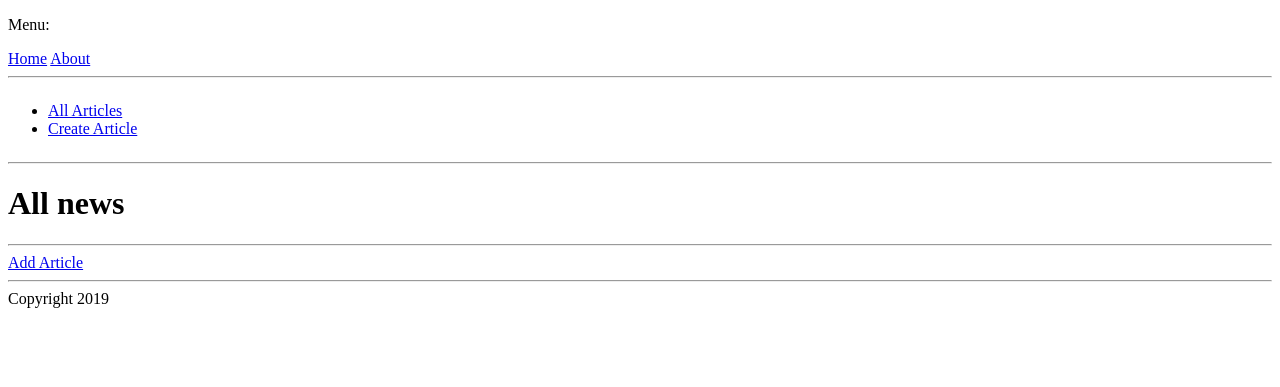
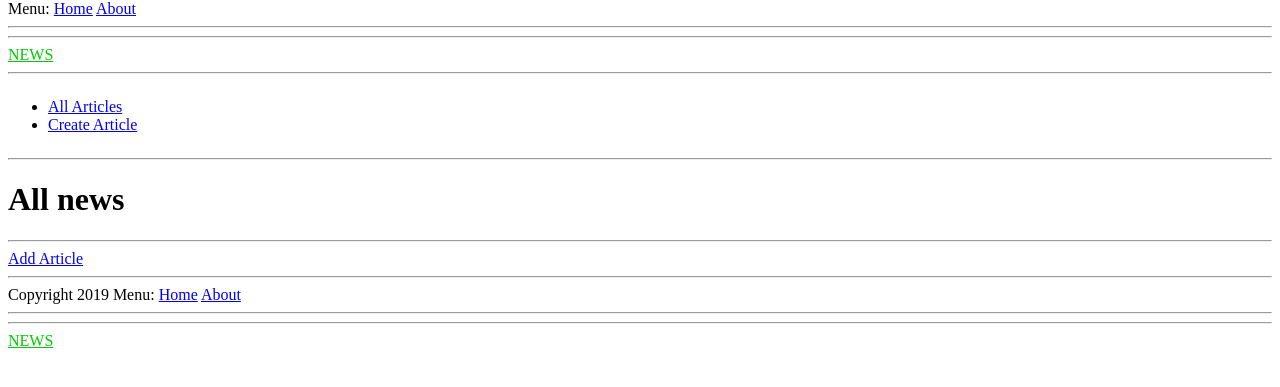
Before and after one commit to iArtem88/codeigniter-mvc, a CodeIgniter app: page /database/news in a window 1280 px wide. Shown: the part 26-413 px from the top of the page. Run offline with CodeIgniter, Linux system fonts and the light colour scheme; data that the repository does not hold is empty.

Commit message:
new DB table films, news modules and controllers.

```diff
--- a/application/controllers/News.php
+++ b/application/controllers/News.php
@@ -15,7 +15,7 @@ defined('BASEPATH') OR exit('No direct script access allowed');
  *
  *
  */
-class News extends CI_Controller
+class News extends MY_Controller
 {
 
     public function __construct()
@@ -26,66 +26,66 @@ class News extends CI_Controller
 
     public function index()
     {
-        $data['title'] = 'All News';
-        $data['news'] = $this->news_model->getNews();
+        $this->data['title'] = 'All News';
+        $this->data['all_news'] = $this->news_model->getNews();
 
-        $this->load->view('templates/header', $data);
-        $this->load->view('news/index', $data);
+        $this->load->view('templates/header', $this->data);
+        $this->load->view('news/index', $this->data);
         $this->load->view('templates/footer');
     }
 
     public function view($slug = null)
     {
-        $data['news_item'] = $this->news_model->getNews($slug);
+        $this->data['news_item'] = $this->news_model->getNews($slug);
 
-        if (empty($data['news_item'])) {
+        if (empty($this->data['news_item'])) {
             show_404();
         }
 
-        $data['title'] = $data['news_item']['title'];
-        $data['text'] = $data['news_item']['text'];
+        $this->data['title'] = $this->data['news_item']['title'];
+        $this->data['text'] = $this->data['news_item']['text'];
 
-        $this->load->view('templates/header', $data);
-        $this->load->view('news/view', $data);
+        $this->load->view('templates/header', $this->data);
+        $this->load->view('news/view', $this->data);
         $this->load->view('templates/footer');
     }
 
     public function create()
     {
-        $data['title'] = 'Add article';
+        $this->data['title'] = 'Add article';
 
         $title = $this->input->post('title');
         $text = $this->input->post('text');
 
-        $this->load->view('templates/header', $data);
+        $this->load->view('templates/header', $this->data);
 
         if ($title && $text) {
 
             if ($this->news_model->addArticle($title, $text)) {
 
-                $this->load->view('news/success', $data);
+                $this->load->view('news/success', $this->data);
             }
         }
 
-        $this->load->view('news/create', $data);
+        $this->load->view('news/create', $this->data);
         $this->load->view('templates/footer');
     }
 
     public function edit($slug = null)
     {
-        $data['title'] = 'Edit article';
+        $this->data['title'] = 'Edit article';
 
-        $data['news_item'] = $this->news_model->getNews($slug);
+        $this->data['news_item'] = $this->news_model->getNews($slug);
 
-        if (empty($data['news_item'])) {
+        if (empty($this->data['news_item'])) {
             show_404();
         }
 
         if($slug) {
 
-            $data['title_news'] = $data['news_item']['title'];
-            $data['text_news'] = $data['news_item']['text'];
-            $data['slug_news'] = $data['news_item']['slug'];
+            $this->data['title_news'] = $this->data['news_item']['title'];
+            $this->data['text_news'] = $this->data['news_item']['text'];
+            $this->data['slug_news'] = $this->data['news_item']['slug'];
 
         }
 
@@ -103,28 +103,28 @@ class News extends CI_Controller
                 }
             }
 
-        $this->load->view('templates/header', $data);
-        $this->load->view('news/edit', $data);
+        $this->load->view('templates/header', $this->data);
+        $this->load->view('news/edit', $this->data);
         $this->load->view('templates/footer');
     }
 
     public function delete($slug = null)
     {
-        $data['news'] = $this->news_model->getNews($slug); //$data['news_item'] - just for test attentiveness
+        $this->data['news_deleted'] = $this->news_model->getNews($slug); //$this->data['news_item'] - just for test attentiveness
 
-        if (empty($data['news'])) {
+        if (empty($this->data['news_deleted'])) {
             show_404();
         }
 
-        $data['title'] = 'Remove article';
-        $data['result'] = 'Remove error' . $data['news']['title'];
+        $this->data['title'] = 'Remove article';
+        $this->data['result'] = 'Remove error' . $this->data['news_deleted']['title'];
 
         if($this->news_model->deleteArticle($slug)) {
-            $data['result'] = $data['news']['title'] . ' removed succesfully';
+            $this->data['result'] = $this->data['news_deleted']['title'] . ' removed succesfully';
         }
 
-        $this->load->view('templates/header', $data);
-        $this->load->view('news/delete', $data);
+        $this->load->view('templates/header', $this->data);
+        $this->load->view('news/delete', $this->data);
         $this->load->view('templates/footer');
     }
 }
--- a/application/core/MY_Controller.php
+++ b/application/core/MY_Controller.php
@@ -11,5 +11,8 @@ class MY_Controller extends CI_Controller {
 
 		$this->load->model('news_model');
 		$this->data['news'] = $this->news_model->getNews();
+
+		$this->load->model('films_model');
+		$this->data['films'] = $this->films_model->getFilmsByRating(4);
 	}
 }
--- a/application/views/news/index.php
+++ b/application/views/news/index.php
@@ -1,5 +1,5 @@
 <h1>All news</h1>
-<?php foreach ($news as $article) { ?>
+<?php foreach ($all_news as $article) { ?>
     <a href="news/<?php echo $article['slug']; ?>">
         <h2><?php echo $article['title']; ?></h2>
     </a>
--- a/application/views/templates/footer.php
+++ b/application/views/templates/footer.php
@@ -1,4 +1,11 @@
 <hr>
-<footer>Copyright 2019</footer>
+<footer>Copyright 2019
+	<?php
+	$this->load->view( 'templates/menu',
+		isset( $news ) ? $news : null,
+		isset( $films ) ? $news : null
+	);
+	?>
+</footer>
 </body>
 </html>
--- a/application/views/templates/header.php
+++ b/application/views/templates/header.php
@@ -1,14 +1,19 @@
 <!doctype html>
 <html lang="en">
 <head>
-	<meta charset="UTF-8">
-	<meta name="viewport"
-	      content="width=device-width, user-scalable=no, initial-scale=1.0, maximum-scale=1.0, minimum-scale=1.0">
-	<meta http-equiv="X-UA-Compatible" content="ie=edge">
-	<title><?php echo $title; ?></title>
+    <meta charset="UTF-8">
+    <meta name="viewport"
+          content="width=device-width, user-scalable=no, initial-scale=1.0, maximum-scale=1.0, minimum-scale=1.0">
+    <meta http-equiv="X-UA-Compatible" content="ie=edge">
+    <title><?php echo $title; ?></title>
 </head>
 <header>Logo</header>
-    <?php $this->load->view('templates/menu' ); ?>
+    <?php
+    $this->load->view( 'templates/menu',
+        isset( $news ) ? $news : null,
+        isset( $films ) ? $news : null
+    );
+    ?>
 <hr>
 <ul style="display: inline-block">
     <li><a href="/news">All Articles</a></li>
--- a/application/views/templates/menu.php
+++ b/application/views/templates/menu.php
@@ -1,3 +1,13 @@
-<p>Menu:</p>
-<a href="/home">Home</a>
+<span>Menu: </span>
+<a href="/">Home</a>
 <a href="/about">About</a>
+<hr>
+	<?php foreach($films as $film) { ?>
+        <span>♥ <?php echo $film['rating']; ?></span>
+        <a href="/films/<?php echo $film['slug']; ?>" style="color: red;"><?php echo $film['title']; ?></a>
+        <span><?php echo $film['text']; ?></span> |
+    <?php } ?>
+<hr>
+	<?php if(isset($news)) { ?>
+        <a href="/news" style="color: #00CC00">NEWS</a>
+    <?php } ?>
```
Also changed, not shown: application/controllers/Main.php (+5 -2 lines), application/models/Films_model.php (added, +37 -0 lines), application/views/main/index.php (+14 -3 lines), application/views/main/film.php (added), 1 other file.
